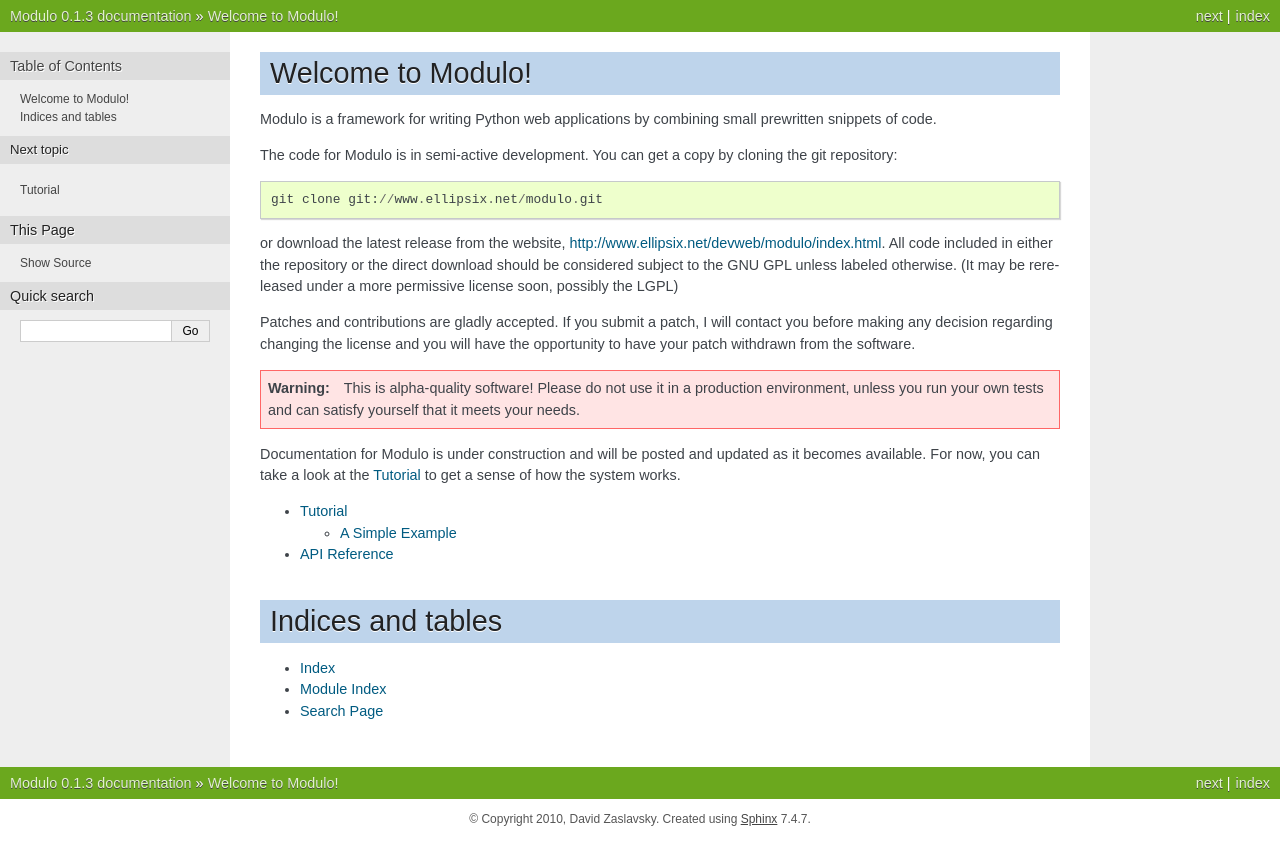
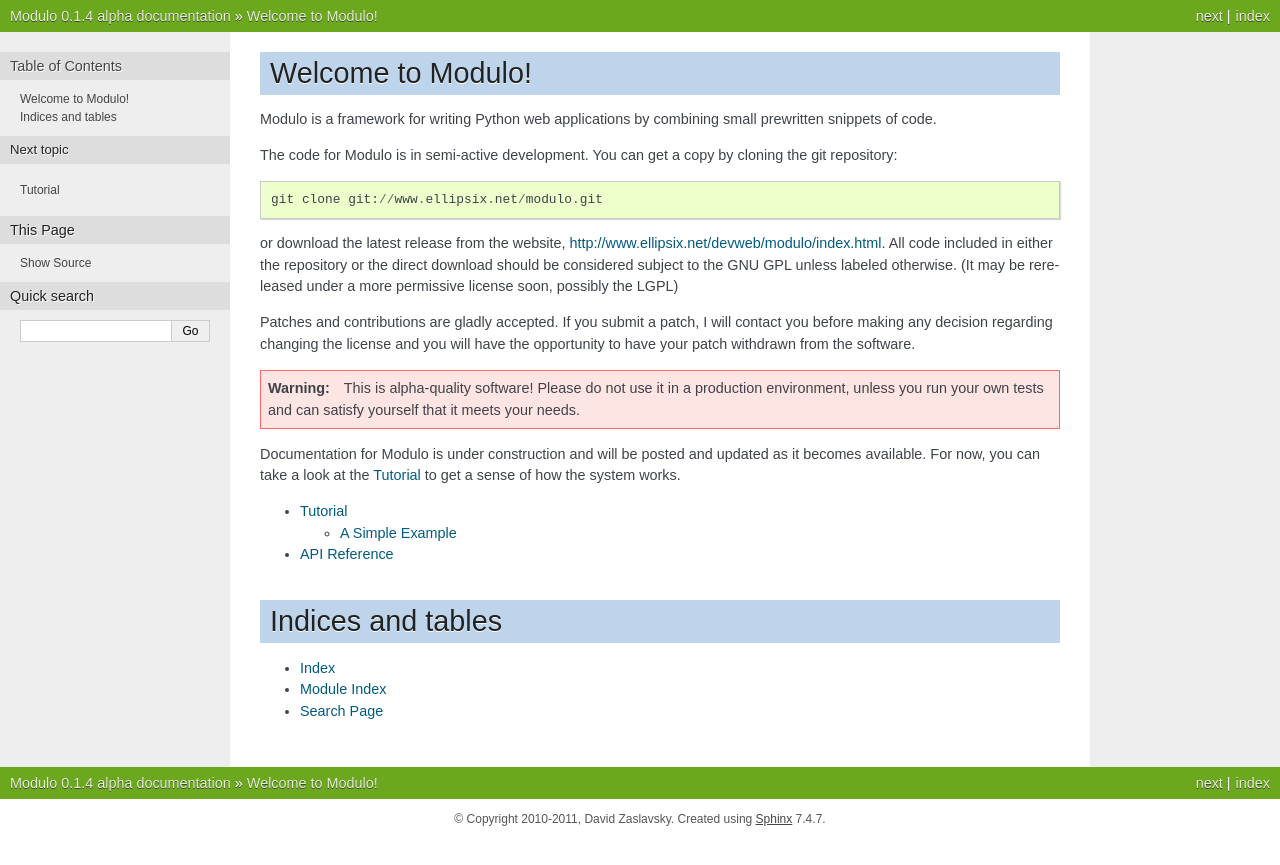
Before and after one commit to diazona/Modulo, a Sphinx documentation site: the page built from docs/index.rst, in a window 1280 px wide. Shown: the top 865 px of the page. Built offline with Sphinx 7.4.7, drawn with Linux system fonts in a browser that asks for light colours.

Commit message:
Bump version number and copyright date

```diff
--- a/docs/conf.py
+++ b/docs/conf.py
@@ -40,16 +40,16 @@
 
 # General information about the project.
 project = u'Modulo'
-copyright = u'2010, David Zaslavsky'
+copyright = u'2010-2011, David Zaslavsky'
 
 # The version info for the project you're documenting, acts as replacement for
 # |version| and |release|, also used in various other places throughout the
 # built documents.
 #
 # The short X.Y version.
-version = '0.1.3'
+version = '0.1.4'
 # The full version, including alpha/beta/rc tags.
-release = '0.1.3'
+release = '0.1.4 alpha'
 
 # The language for content autogenerated by Sphinx. Refer to documentation
 # for a list of supported languages.
```
